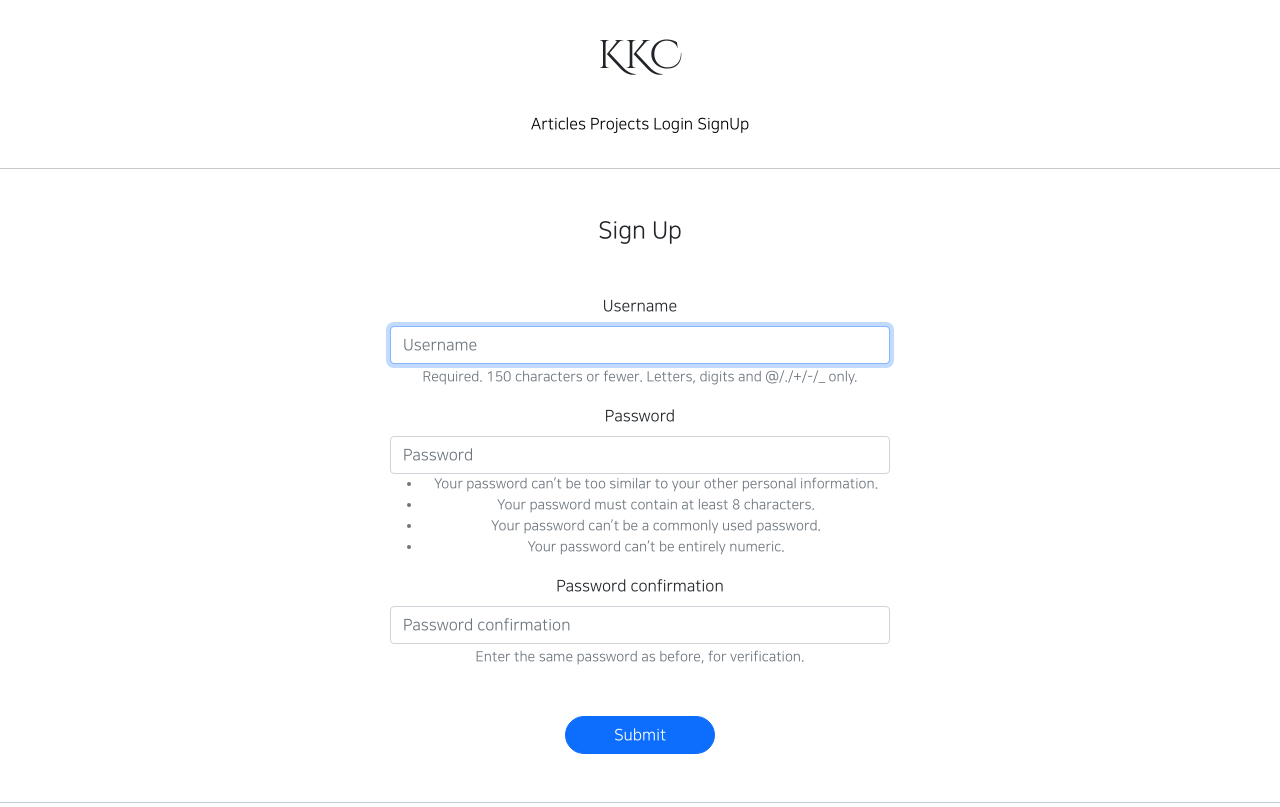
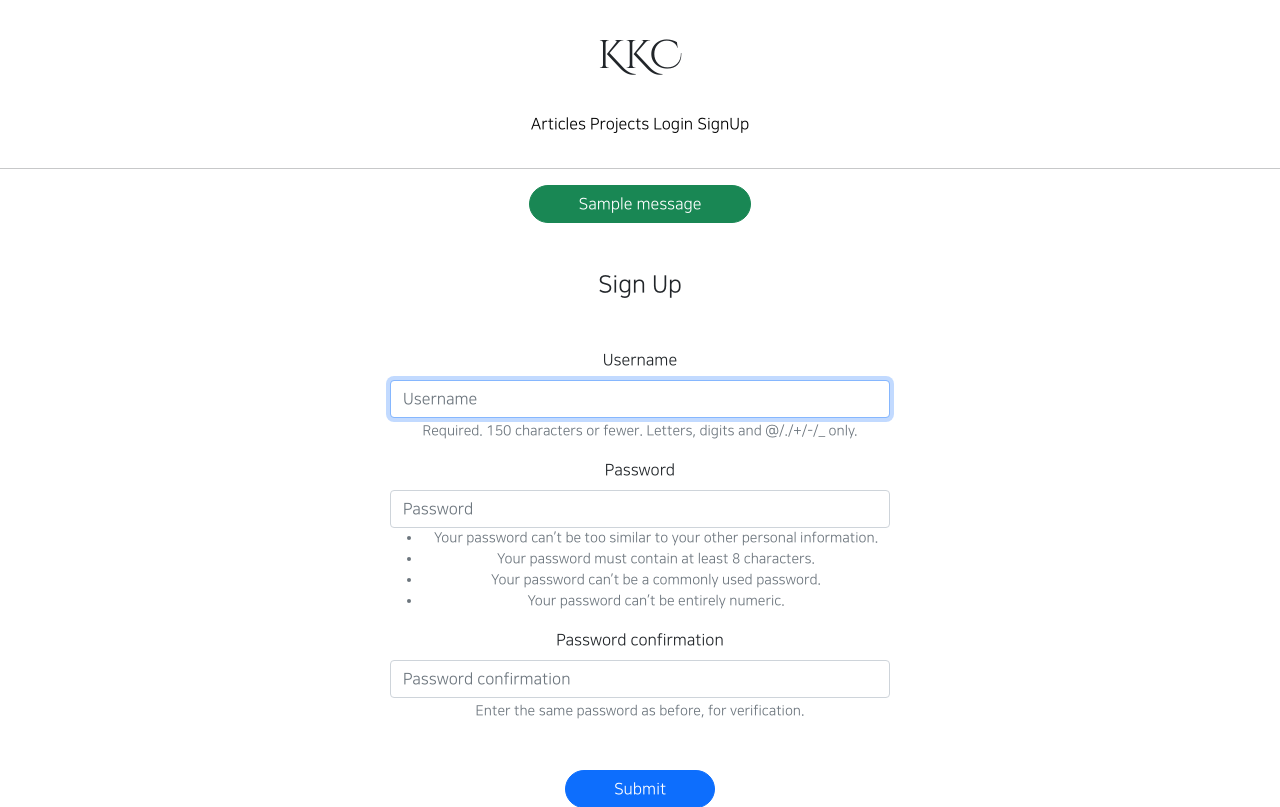
Before and after one commit to grothendieck918/gis_1ban_01, a Django app: page /accounts/create/ in a window 1280 px wide. Shown: the top 807 px of the page. Run offline with Django 3.2, Linux system fonts and the light colour scheme; tables that the repository leaves empty hold one stand-in row (values such as "Sample post"); one stand-in notice (Sample message) is shown; parts of the project's set-up code (start-up, migrations or seed data) failed here and were passed over; some libraries are stand-ins or nearby versions.

Commit message:
2021.08.25 1ban class commit 2

```diff
--- a/likeapp/views.py
+++ b/likeapp/views.py
@@ -1,3 +1,4 @@
+from django.contrib import messages
 from django.contrib.auth.decorators import login_required
 from django.http import HttpResponseRedirect
 from django.shortcuts import render
@@ -22,6 +23,9 @@ class LikeArticleView(RedirectView):
         likeRecord = LikeRecord.objects.filter(user=user,
                                                article=article)
         if likeRecord.exists():
+            # 좋아요 반영 X
+            # django.contrib.messages
+            messages.add_message(request, messages.ERROR, '좋아요는 한번만 가능합니다.')
             return HttpResponseRedirect(reverse('articleapp:detail', kwargs={'pk': kwargs['article_pk']}))
         else:
             LikeRecord(user=user, article=article).save()
@@ -29,6 +33,8 @@ class LikeArticleView(RedirectView):
         article.like +=1
         article.save()
 
+        # 좋아요 반영 O
+        messages.add_message(request, messages.SUCCESS, '좋아요가 반영되었습니다.')
         return super().get(request, *args, **kwargs)
 
     def get_redirect_url(self, *args, **kwargs):
--- a/templates/base.html
+++ b/templates/base.html
@@ -11,6 +11,15 @@
 {#가로 줄 생성#}
 <hr>
 
+{% for message in messages %}
+    <div class="text-center">
+        <div class="btn btn-success rounded-pill px-5">
+            {{ message }}
+        </div>
+    </div>
+{% endfor %}
+
+
 {% block content %}
 {%  endblock %}
 
```
